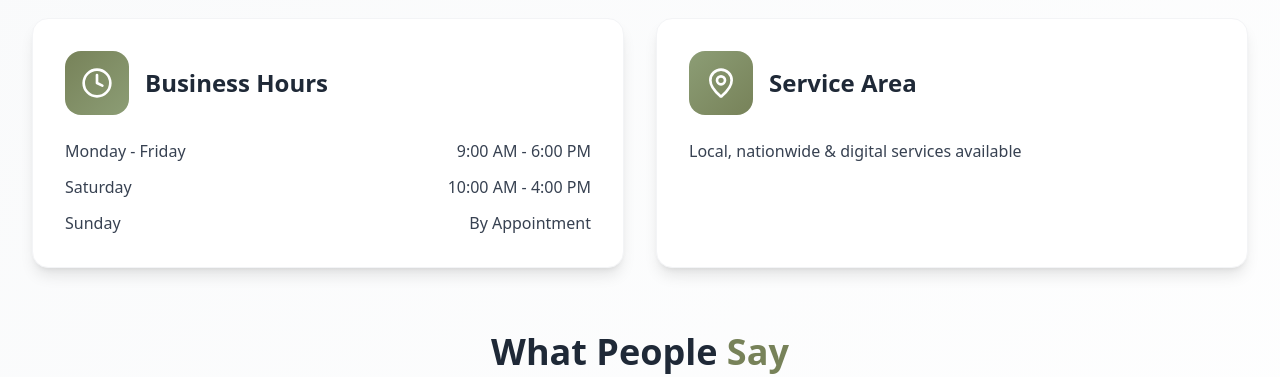
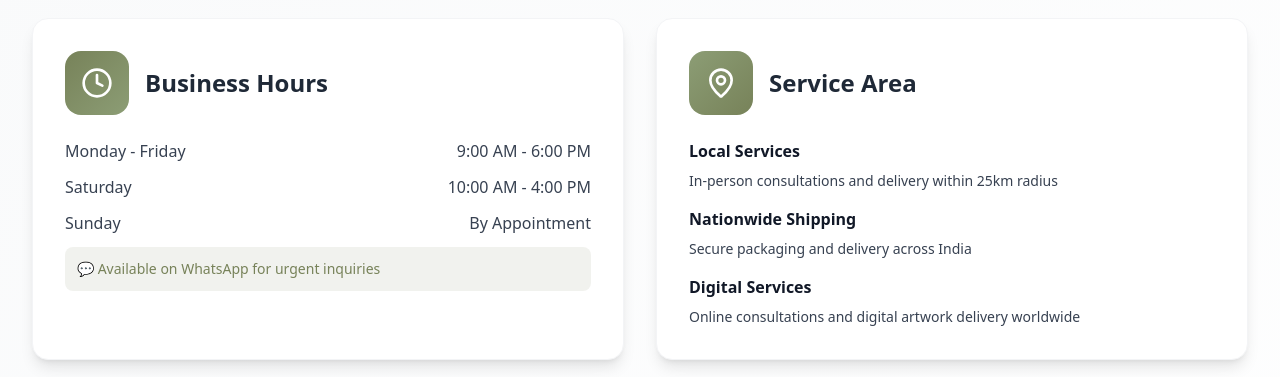
Before and after one commit to gx09812/mukesh-art-gallery-ecommerce, a React (Vite) app: page / in a window 1280 px wide. Shown: the part 6720-7097 px from the top of the page. Built offline with nearby package versions, Linux system fonts and the light colour scheme; no server answers.

Commit message:
fix: ui reviews

```diff
--- a/src/components/Testimonials.jsx
+++ b/src/components/Testimonials.jsx
@@ -16,7 +16,7 @@ const Testimonials = () => {
     setTimeout(() => setIsClicked(false), 300);
   };
 
-  // 🔹 Fetch reviews from server
+  //  Fetch reviews from server
   useEffect(() => {
     fetch(API_URL)
       .then(res => res.json())
@@ -57,10 +57,24 @@ const Testimonials = () => {
                 </motion.div>
                 <h3 className="text-2xl font-bold">Business Hours</h3>
               </div>
-              <div className="space-y-3 text-gray-700">
-                <div className="flex justify-between"><span>Monday - Friday</span><span>9:00 AM - 6:00 PM</span></div>
-                <div className="flex justify-between"><span>Saturday</span><span>10:00 AM - 4:00 PM</span></div>
-                <div className="flex justify-between"><span>Sunday</span><span>By Appointment</span></div>
+               <div className="space-y-3 text-gray-700">
+                <div className="flex justify-between">
+                  <span className="font-medium">Monday - Friday</span>
+                  <span>9:00 AM - 6:00 PM</span>
+                </div>
+                <div className="flex justify-between">
+                  <span className="font-medium">Saturday</span>
+                  <span>10:00 AM - 4:00 PM</span>
+                </div>
+                <div className="flex justify-between">
+                  <span className="font-medium">Sunday</span>
+                  <span>By Appointment</span>
+                </div>
+                <div className="mt-4 p-3 bg-[#778259]/10 rounded-lg">
+                  <p className="text-sm text-[#778259] font-medium">
+                    💬 Available on WhatsApp for urgent inquiries
+                  </p>
+                </div>
               </div>
             </motion.div>
 
@@ -77,11 +91,23 @@ const Testimonials = () => {
                 >
                   <MapPin className="h-8 w-8 text-white" />
                 </motion.div>
+
                 <h3 className="text-2xl font-bold">Service Area</h3>
               </div>
-              <p className="text-gray-700">
-                Local, nationwide & digital services available
-              </p>
+               <div className="space-y-4 text-gray-700">
+                <div>
+                  <h4 className="font-semibold text-gray-900 mb-2">Local Services</h4>
+                  <p className="text-sm">In-person consultations and delivery within 25km radius</p>
+                </div>
+                <div>
+                  <h4 className="font-semibold text-gray-900 mb-2">Nationwide Shipping</h4>
+                  <p className="text-sm">Secure packaging and delivery across India</p>
+                </div>
+                <div>
+                  <h4 className="font-semibold text-gray-900 mb-2">Digital Services</h4>
+                  <p className="text-sm">Online consultations and digital artwork delivery worldwide</p>
+                </div>
+              </div>
             </motion.div>
           </motion.div>
 
--- a/src/pages/ReviewsPage.jsx
+++ b/src/pages/ReviewsPage.jsx
@@ -7,7 +7,7 @@ import { fadeInUp, staggerContainer } from '../utils/motion';
 const API = "http://localhost:5000/reviews";
 
 const ReviewsPage = () => {
-  const navigate = useNavigate(); // ✅ ADDED
+  const navigate = useNavigate();
 
   const [formData, setFormData] = useState({
     name: '',
@@ -44,7 +44,7 @@ const ReviewsPage = () => {
 
     if (data.success) {
       setFormData({ name: '', review: '', rating: 0 });
-      navigate('/'); // ✅ GO BACK HOME AFTER POST
+      navigate('/');
     }
 
     setLoading(false);
```
